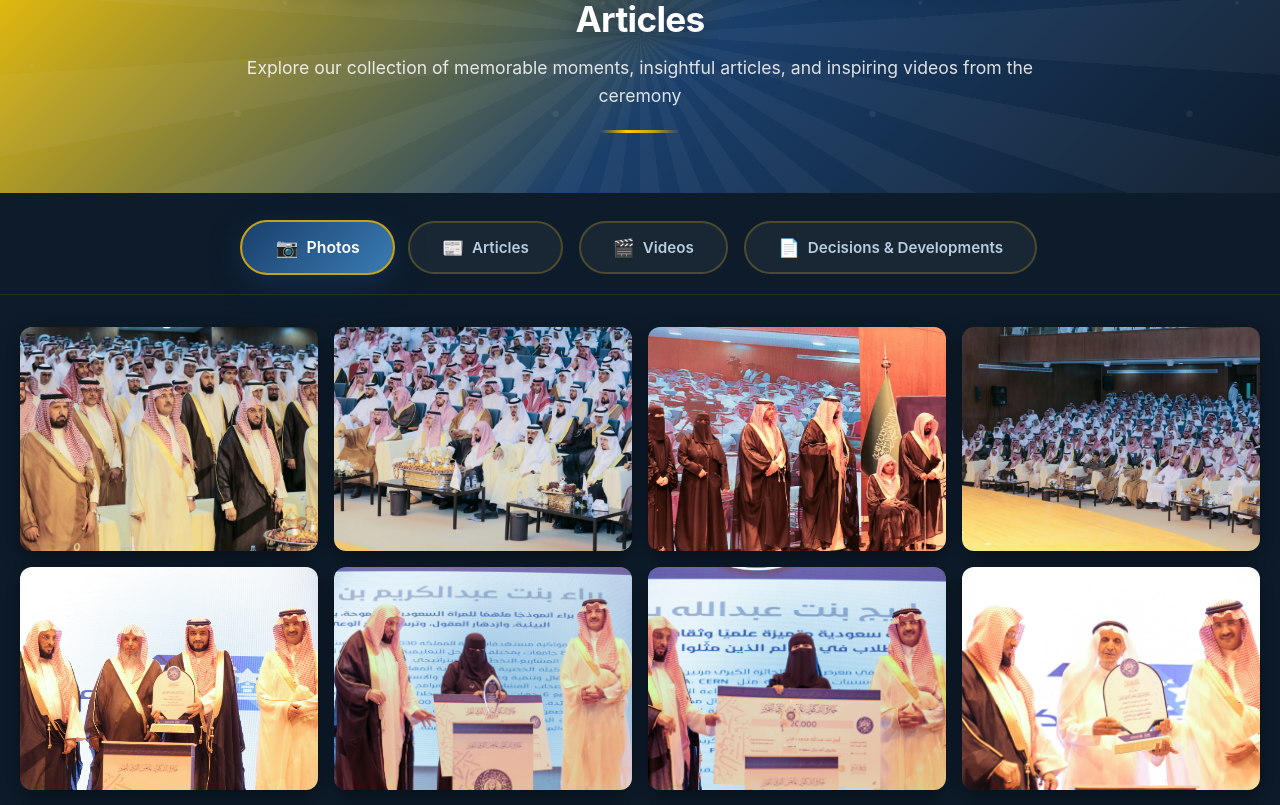
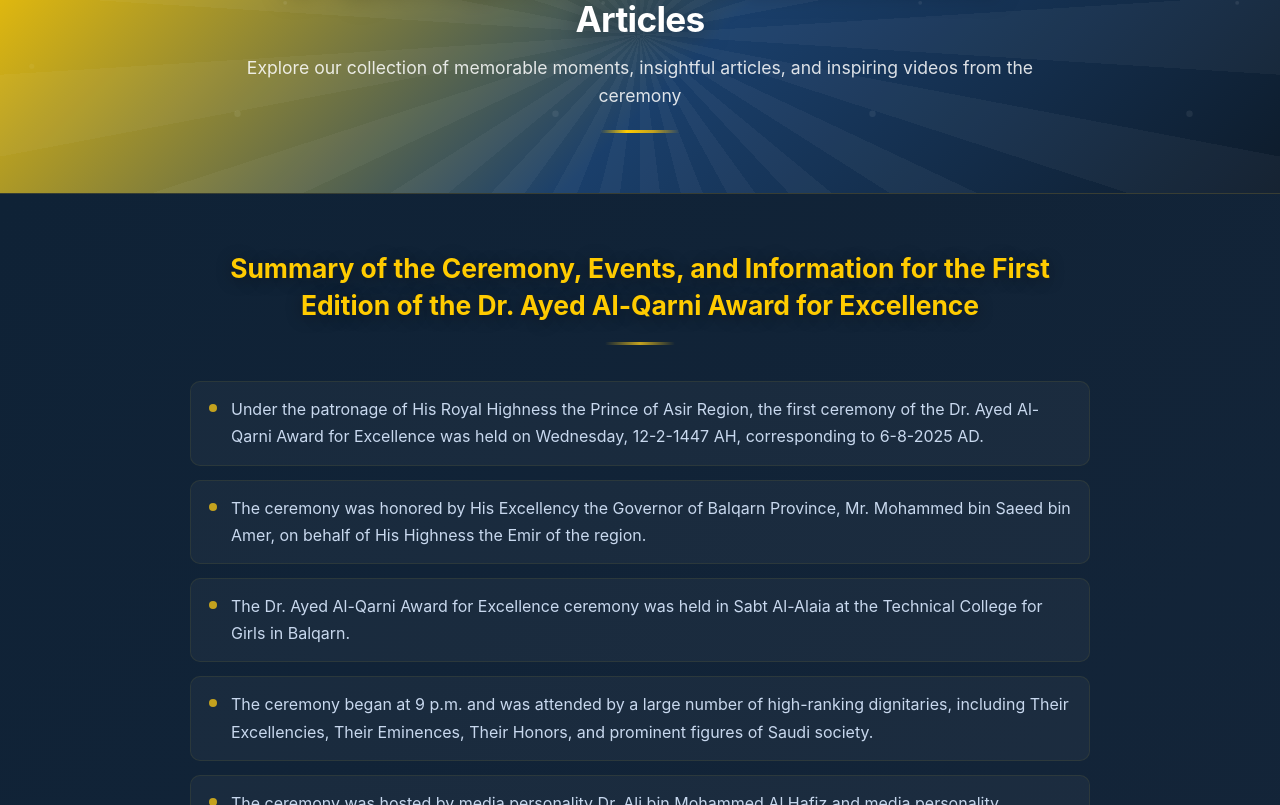
Before and after one commit to irfan3434/aqeaw-react, a Next.js app: page /Events-Articles in a window 1280 px wide. Shown: the part 295-1100 px from the top of the page. Built offline with nearby package versions, Linux system fonts and the light colour scheme; grey boxes are pictures that could not be loaded.

Commit message:
addition of section in events and articles

```diff
--- a/components/EventsArticles/EventsArticles.module.css
+++ b/components/EventsArticles/EventsArticles.module.css
@@ -70,6 +70,83 @@
   margin: 0 auto;
   border-radius: 2px;
   animation: evFadeDown 0.8s ease-out 0.3s both;
+}
+
+/* ===== Ceremony Summary ===== */
+.evSummary {
+  background: linear-gradient(135deg, #0f2236 0%, #16263a 100%);
+  border-top: 1px solid rgba(196, 162, 30, 0.2);
+  border-bottom: 1px solid rgba(196, 162, 30, 0.2);
+  padding: 56px 20px;
+}
+
+.evSummaryInner {
+  max-width: 900px;
+  margin: 0 auto;
+}
+
+.evSummaryTitle {
+  font-size: clamp(1.2rem, 2.5vw, 1.65rem);
+  font-weight: 700;
+  color: #ffcb00;
+  text-align: center;
+  margin: 0 0 18px;
+  line-height: 1.4;
+  text-shadow: 0 2px 16px rgba(0, 0, 0, 0.4);
+}
+
+.evSummaryDivider {
+  width: 70px;
+  height: 3px;
+  background: linear-gradient(90deg, transparent, #c4a21e, transparent);
+  margin: 0 auto 36px;
+  border-radius: 2px;
+}
+
+.evSummaryList {
+  list-style: none;
+  margin: 0;
+  padding: 0;
+  display: flex;
+  flex-direction: column;
+  gap: 14px;
+}
+
+.evSummaryItem {
+  display: flex;
+  align-items: flex-start;
+  gap: 14px;
+  font-size: clamp(0.9rem, 1.5vw, 1rem);
+  color: #c8d8ee;
+  line-height: 1.7;
+  padding: 14px 18px;
+  background: rgba(255, 255, 255, 0.04);
+  border-radius: 10px;
+  border: 1px solid rgba(196, 162, 30, 0.1);
+  transition: background 0.25s ease, border-color 0.25s ease;
+}
+
+.evSummaryItem::before {
+  content: '';
+  flex-shrink: 0;
+  width: 8px;
+  height: 8px;
+  border-radius: 50%;
+  background: #c4a21e;
+  margin-top: 8px;
+}
+
+.evSummaryItem:hover {
+  background: rgba(255, 255, 255, 0.07);
+  border-color: rgba(196, 162, 30, 0.25);
+}
+
+:global(html[lang='ar']) .evSummaryList { direction: rtl; }
+
+@media (max-width: 768px) {
+  .evSummary { padding: 36px 16px; }
+  .evSummaryTitle { font-size: 1.1rem; }
+  .evSummaryItem { padding: 12px 14px; font-size: 0.88rem; }
 }
 
 /* ===== Navigation ===== */
--- a/components/EventsArticles/EventsArticles.tsx
+++ b/components/EventsArticles/EventsArticles.tsx
@@ -76,6 +76,65 @@ export default function EventsArticles() {
               : 'Explore our collection of memorable moments, insightful articles, and inspiring videos from the ceremony'}
           </p>
           <div className={styles.evHeroDivider} aria-hidden="true" />
+        </div>
+      </div>
+
+      {/* ── Ceremony Summary ─────────────────────────────── */}
+      <div className={styles.evSummary}>
+        <div className={styles.evSummaryInner}>
+          <h2 className={styles.evSummaryTitle}>
+            {isAr
+              ? 'ملخص حفل وأحداث ومعلومات الدورة الأولى لجائزة الدكتورعايض القرني للتميز'
+              : 'Summary of the Ceremony, Events, and Information for the First Edition of the Dr. Ayed Al-Qarni Award for Excellence'}
+          </h2>
+          <div className={styles.evSummaryDivider} aria-hidden="true" />
+          <ul className={styles.evSummaryList}>
+            {(isAr ? [
+              'تحت رعاية صاحب السمو الملكي أمير منطقة عسير اقيم حفل الدورة الاولى لجائزة الدكتور عائض القرني للتميز يوم الأربعاء 12-2-1447هـ الموافق 6-8-2025م',
+              'شرّف الحفل نيابة عن سمو أمير المنطقة سعادة محافظ محافظة بلقرن الأستاذ/محمد بن سعيد بن عامر.',
+              'أقيم حفل جائزة الدكتور عائض القرني للتميز في سبت العلاية بمقر قاعة الكلية التقنية للبنات ببلقرن',
+              'بدأ الحفل في تمام الساعة التاسعة مساءً وسط حضور كثيف رفيع المستوى من اصحاب المعالي والفضيلة والسعادة ووجهاء المجتمع السعودي.',
+              'تناوب على تقديم الحفل كلٌ من الدكتور الاعلامي علي بن محمد آل حافظ والاعلامي محمد بن صالح ابو يزن.',
+              'شملت فقرات الحفل:',
+              'آيات من الذكر الحكيم تلاها الشيخ عبد الرحمن بن محمد بن شبيلي.',
+              'كلمة الدكتور عائض القرني صاحب الجائزة والمشرف العام.',
+              'فلم وثائقي عن الجائزة.',
+              'كلمة معالي الدكتور علي بن عبدالخالق الطاحسي عن لوائح الجائزة.',
+              'كلمة أ.د/ عبدالله بن محمد آل دميس عن تقنيات ومنصة الجائزة.',
+              'قصيدة للشاعر سعيد بن ناصر.',
+              'كلمة الدكتور منير القرني للتحدث عن أثر الجائزة.',
+              'قصيدة الشاعر سعد بن شبرين.',
+              'كلمة الدكتور سعيد بن محمد الكعيتي.',
+              'إعلان أمين الجائزة للفائزين وتكريمهم بيد صاحب الجائزة ومحافظ محافظة بلقرن.',
+              'دحيم بن محمد ال حويس، و علي بن محمد ال دواري، و بدر بن محمد آل رئيسه، و براء بنت عبد الكريم القرني، وأريج بن عبدالله القرني.',
+              'فقرة خاصة لشكر وتكريم أصحاب المبادرات يتقدمهم الشيخ عثمان الشهري، وكلية التقنية للبنات، وشركة البرهان للمحاماة، وشركة الاوضح العقارية.',
+              'اختتم الحفل بالاوبريت من كلمات الشاعر ناصر بن حسن وادائه مع المنشد فهد القرني وبحضور فرقة بلقرن.',
+              'إعلان تبرع رجل الاعمال الشيخ مسفر بن عوضة للجائزة في دورتها القادمة بمبلغ 300 الف ريال.',
+            ] : [
+              'Under the patronage of His Royal Highness the Prince of Asir Region, the first ceremony of the Dr. Ayed Al-Qarni Award for Excellence was held on Wednesday, 12-2-1447 AH, corresponding to 6-8-2025 AD.',
+              'The ceremony was honored by His Excellency the Governor of Balqarn Province, Mr. Mohammed bin Saeed bin Amer, on behalf of His Highness the Emir of the region.',
+              'The Dr. Ayed Al-Qarni Award for Excellence ceremony was held in Sabt Al-Alaia at the Technical College for Girls in Balqarn.',
+              'The ceremony began at 9 p.m. and was attended by a large number of high-ranking dignitaries, including Their Excellencies, Their Eminences, Their Honors, and prominent figures of Saudi society.',
+              'The ceremony was hosted by media personality Dr. Ali bin Mohammed Al Hafiz and media personality Mohammed bin Saleh Abu Yazan.',
+              'The ceremony included the following segments:',
+              'Verses from the Wise Remembrance recited by Sheikh Abdul Rahman bin Muhammad bin Shibli.',
+              'Speech by Dr. Ayed Al-Qarni, award winner and general supervisor.',
+              'A documentary film about the award.',
+              'Speech by His Excellency Dr. Ali bin Abdulkhaliq Al-Tahsi on the award regulations.',
+              'A speech by Prof. Abdullah bin Mohammed Al-Damais on the award\'s technologies and platform.',
+              'A poem by the poet Saeed bin Nasser.',
+              'A speech by Dr. Munir Al-Qarni on the impact of the award.',
+              'A poem by the poet Saad bin Shabrin.',
+              'Speech by Dr. Saeed bin Mohammed Al-Kaity.',
+              'The award secretary announces the winners and honors them with the award owner and the governor of Balqarn Province.',
+              'Dahim bin Muhammad al-Huwais, Ali bin Muhammad al-Dawari, Badr bin Muhammad al-Ra\'is, Bara\'a bint Abdul Karim al-Qarni, and Arij bin Abdullah al-Qarni.',
+              'A special section to thank and honor the initiators, led by Sheikh Othman Al-Shahri, the Technical College for Girls, Al-Burhan Law Firm, and Al-Awadh Real Estate Company.',
+              'The ceremony concluded with an operetta written by poet Nasser bin Hassan and performed by singer Fahad Al-Qarni, accompanied by the Balqarn band.',
+              'Announcement of a donation by businessman Sheikh Musfir bin Awadah to the award in its upcoming edition in the amount of 300,000 riyals.',
+            ]).map((item, i) => (
+              <li key={i} className={styles.evSummaryItem}>{item}</li>
+            ))}
+          </ul>
         </div>
       </div>
 
```
